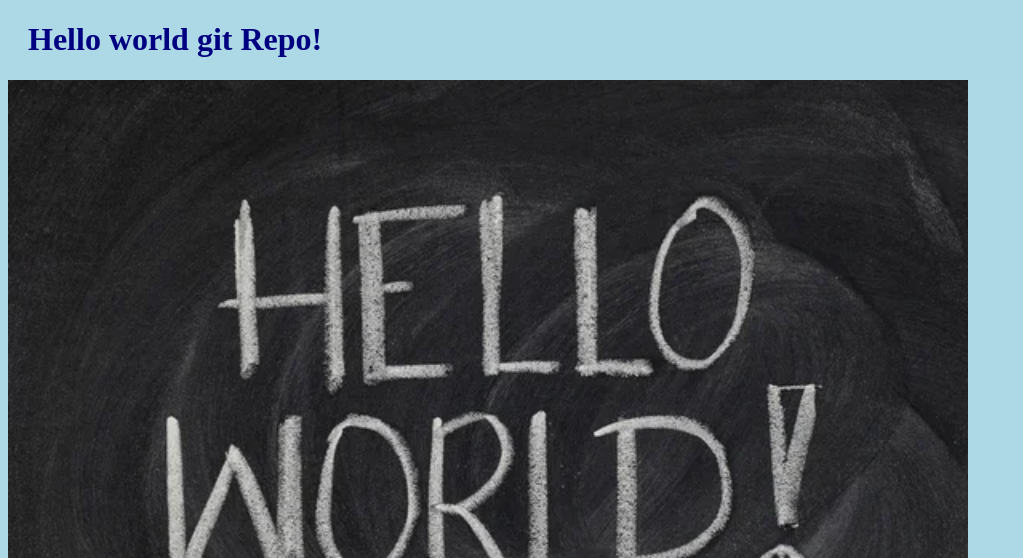
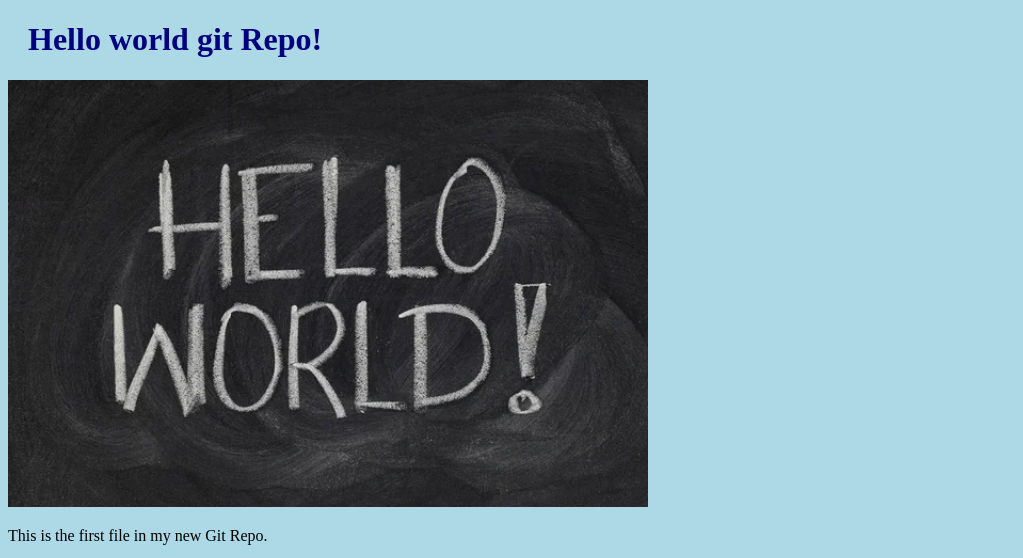
Before and after one commit to Paranorman2049/hello-world, a plain HTML site: page index.html in a window 1280 px wide. Shown: the top 558 px of the page, without its empty margins (0-1023 px from the left). Drawn offline with Linux system fonts and the light colour scheme.

Commit message:
updated inde.hmtl. Resized image

```diff
--- a/index.html
+++ b/index.html
@@ -8,8 +8,8 @@
     <body>
 
         <h1>Hello world git Repo!</h1>
-        <div><img src="img_hello_world.jpg"
-                style="width:100%;max-width:960px" /></div>
+        <div><img src="img_hello_world.jpg" alt="Hello world from Space!"
+                style="width:100%;max-width:640px" /></div>
         <p>This is the first file in my new Git Repo.</p>
         <p>This line is here to show how merging works.</p>
         <div><img src="./img_hello_git.jpg" alt="Hello git"
```
Also changed, not shown: 1 other file.
